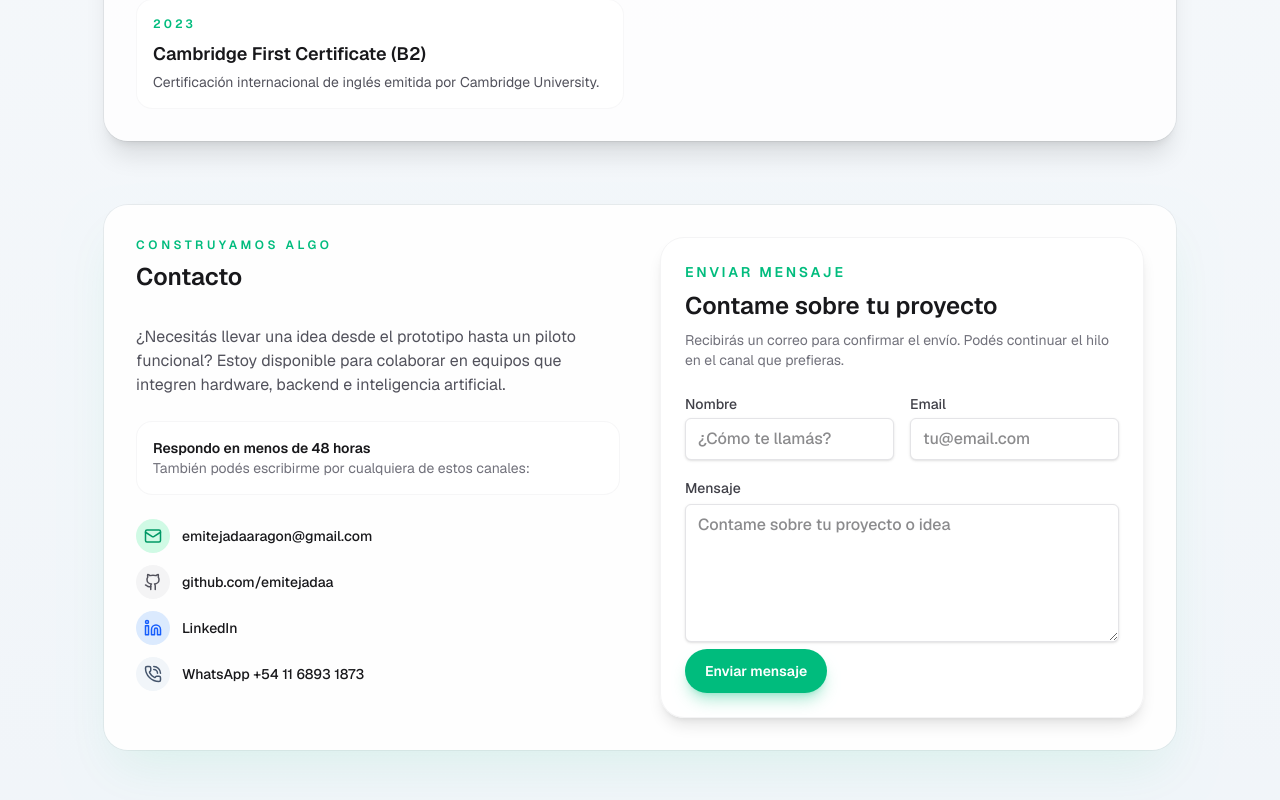
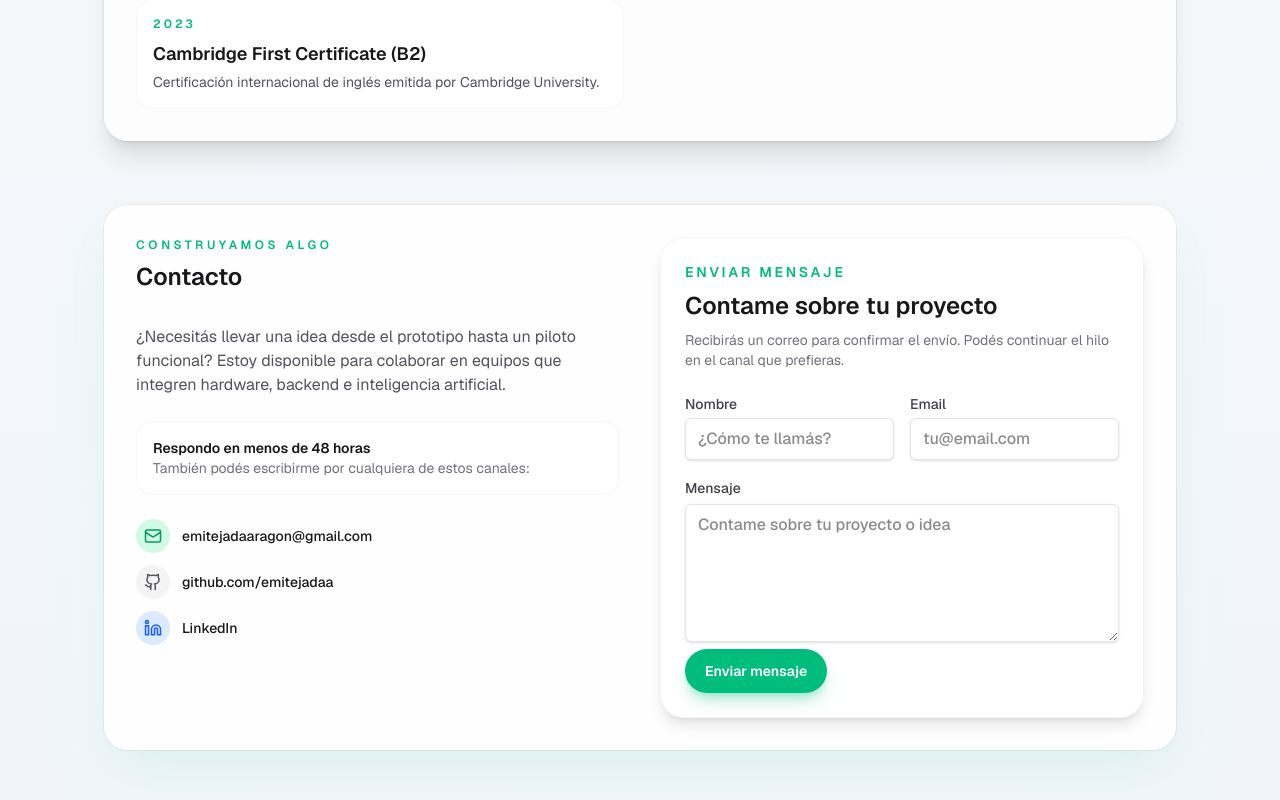
Before and after one commit to emitejadaa/Portfolio, a Next.js app: page / in a window 1280 px wide. Shown: the part 2899-3699 px from the top of the page. Built offline with nearby package versions, Linux system fonts and the light colour scheme.

Commit message:
Remove WhatsApp contact from social links
Removed WhatsApp contact information from the page.

```diff
--- a/src/app/page.tsx
+++ b/src/app/page.tsx
@@ -411,19 +411,6 @@ export default function Home() {
                 LinkedIn
               </a>
             </li>
-            <li className="flex items-center gap-3">
-              <span className="rounded-full bg-slate-100 p-2 text-slate-600 dark:bg-slate-500/10 dark:text-slate-200">
-                <PhoneCall size={18} />
-              </span>
-              <a
-                href={socialLinks.whatsapp}
-                target="_blank"
-                rel="noreferrer"
-                className="font-medium text-zinc-900 underline-offset-4 hover:underline dark:text-white"
-              >
-                WhatsApp +54 11 6893 1873
-              </a>
-            </li>
           </ul>
         </div>
         <div className="rounded-3xl border border-zinc-100 bg-white/80 p-6 shadow-lg dark:border-zinc-800 dark:bg-zinc-950/60">
```
